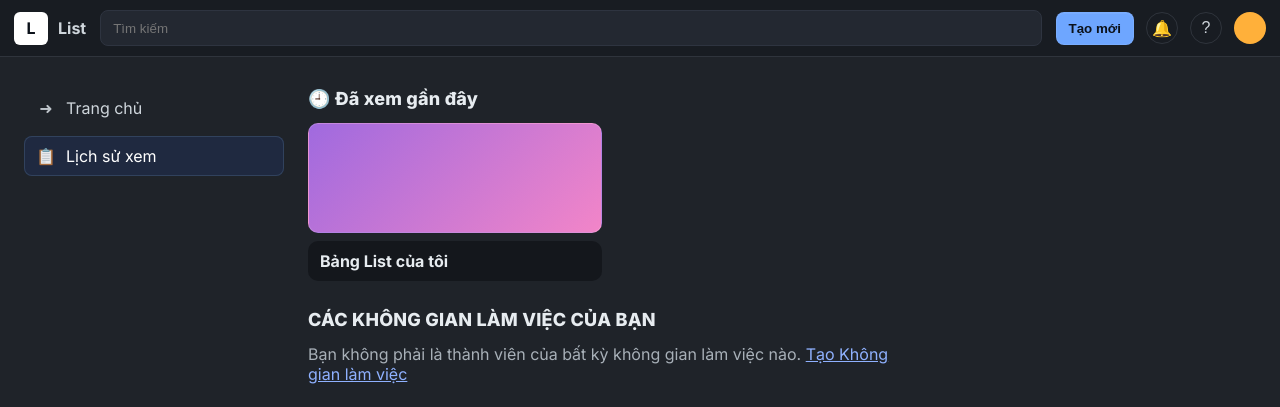
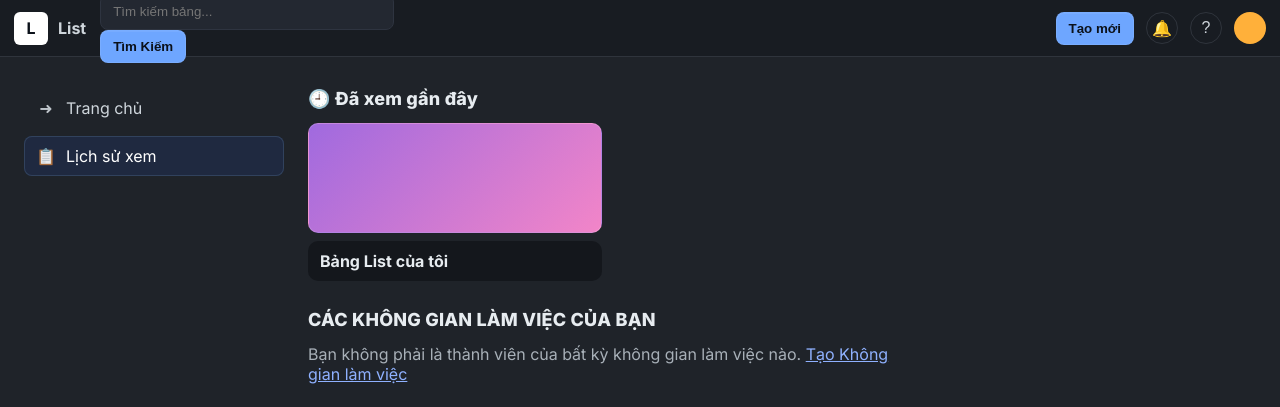
Before and after one commit to PhamThanhAn-23130002/PythonProject-4people-TodoList, a Django app: page /boards/home_page_Table in a window 1280 px wide. Shown: the top 407 px of the page. Run offline with Django 5.2, Linux system fonts and the light colour scheme.

Commit message:
chinh su tim kiem va them cho cac trang khacs

```diff
--- a/boards/templates/boards/TrangChu-Bang.html
+++ b/boards/templates/boards/TrangChu-Bang.html
@@ -520,8 +520,21 @@
     font-size: 16px;
     color: #e7ecf0;
 }
+    </div>
+        <div class="search" name="search" placeholder="Tìm kiếm" aria-label="Tìm kiếm">
+        <form method="post" action="{% url 'find_board'%}"class="formtimkiem">
+        {% csrf_token %}
+        <input
+            type="text"
+            id="search-input"
+            name="search"
+            placeholder="Tìm kiếm bảng..."
+            autocomplete="off"
+            value="{{ search_term }}">
+        <button id="buttontimkiem" class="btn" type"submit">Tìm Kiếm</button>
+        </form>
 
-
+    </div>
     </style>
 </head>
 <body>
@@ -533,10 +546,23 @@
         <span>List</span>
     </div>
 
-    <div class="search">
+    <!--<div class="search">
         <input placeholder="Tìm kiếm" aria-label="Tìm kiếm">
+    </div>-->
+    <div class="search" name="search" placeholder="Tìm kiếm" aria-label="Tìm kiếm">
+        <form method="post" action="{% url 'find_board'%}"class="formtimkiem">
+        {% csrf_token %}
+        <input
+            type="text"
+            id="search-input"
+            name="search"
+            placeholder="Tìm kiếm bảng..."
+            autocomplete="off"
+            value="{{ search_term }}">
+        <button id="buttontimkiem" class="btn" type"submit">Tìm Kiếm</button>
+        </form>
+
     </div>
-
     <div class="top-actions">
         <button class="btn">Tạo mới</button>
         <div class="noti-wrap">
```
Also changed, not shown: boards/templates/boards/BangCVcuaToi.html (+27 -2 lines), boards/templates/boards/TrangChu.html (+9 -3 lines), boards/templates/boards/Trangchu2.html (+26 -1 lines).
